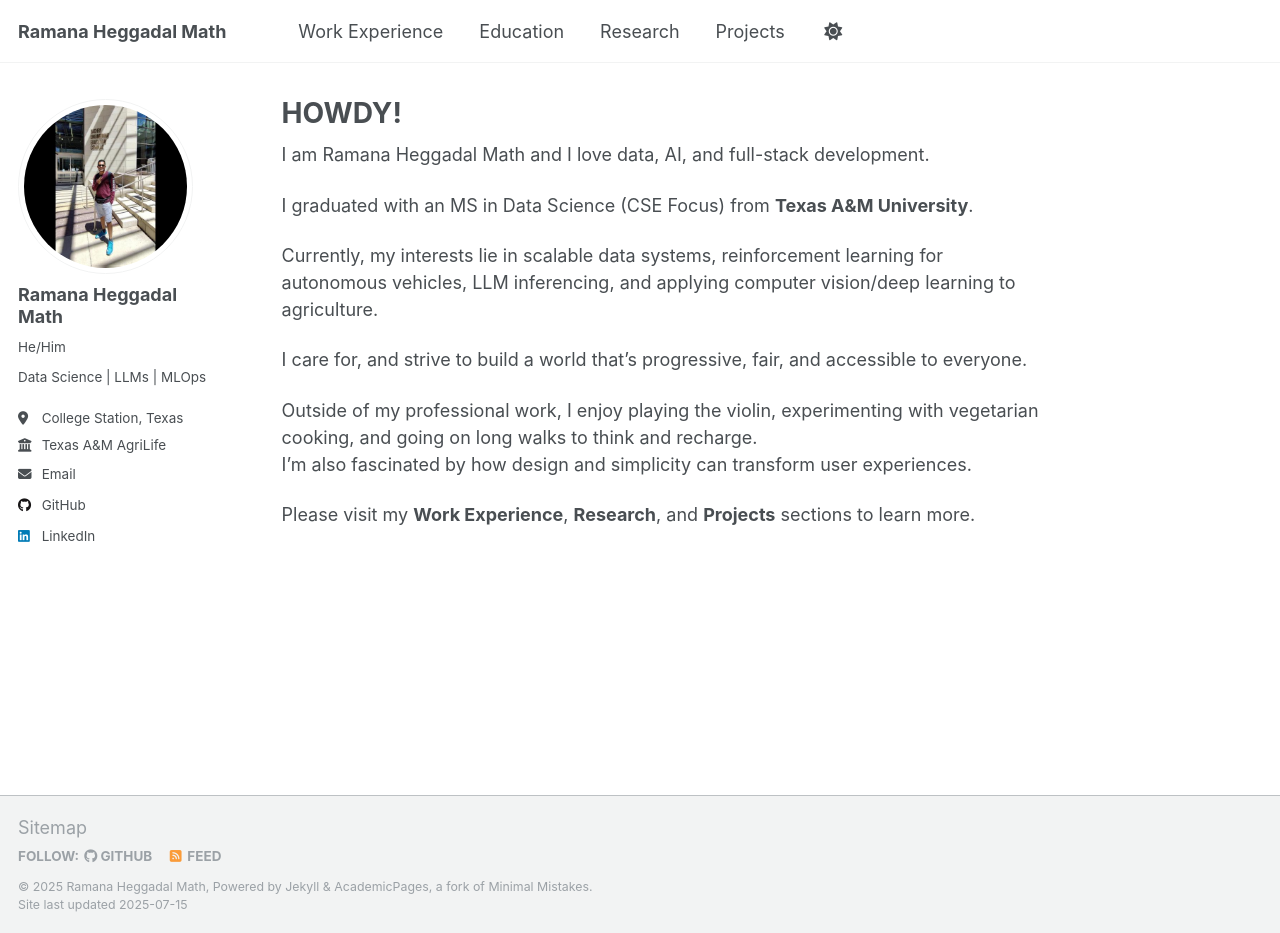
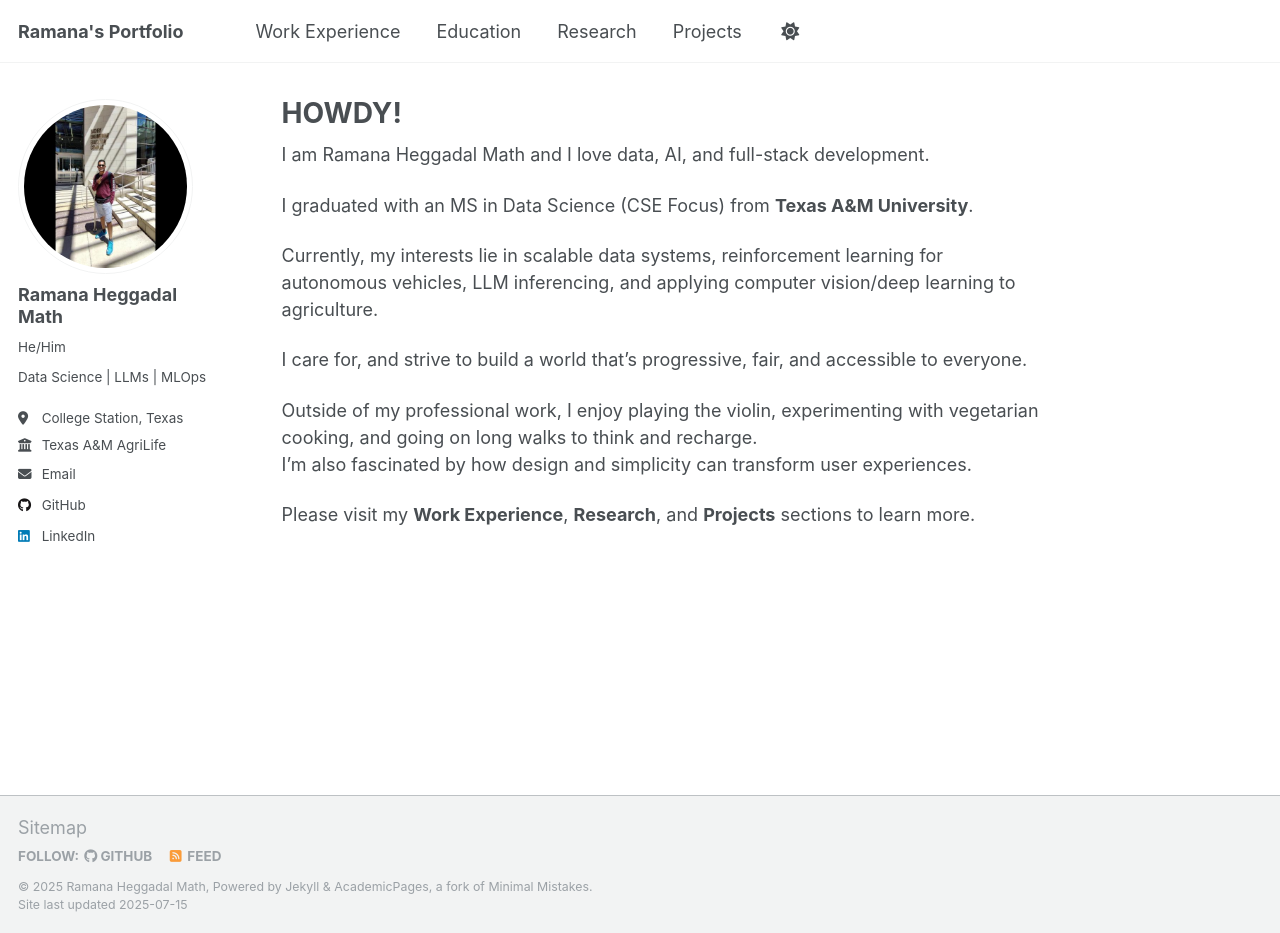
Before and after one commit to ramanahm1/ramanahm1.github.io, a Jekyll site: the page built from _pages/about.md, in a window 1280 px wide and 933 px high. Built offline with Jekyll 4.4.1, drawn with Linux system fonts in a browser that asks for light colours; a script that is not in the unit is left out.

Commit message:
Update _config.yml

```diff
--- a/_config.yml
+++ b/_config.yml
@@ -9,7 +9,7 @@
 # Basic Site Settings
 locale                   : "en-US"
 site_theme               : "default"
-title                    : "Ramana Heggadal Math"
+title                    : "Ramana's Portfolio"
 title_separator          : "-"
 name                     : &name "Ramana Heggadal Math"
 description              : &description "personal description"
```
